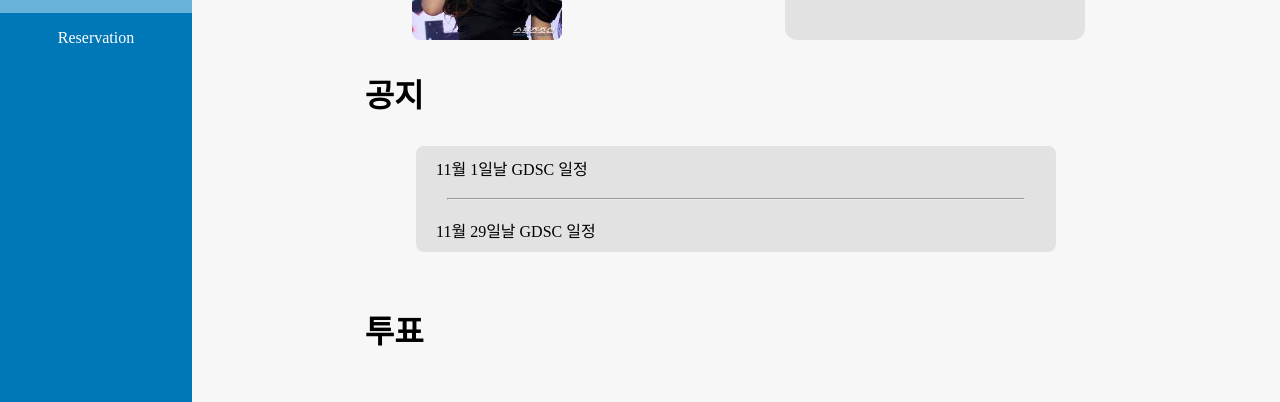
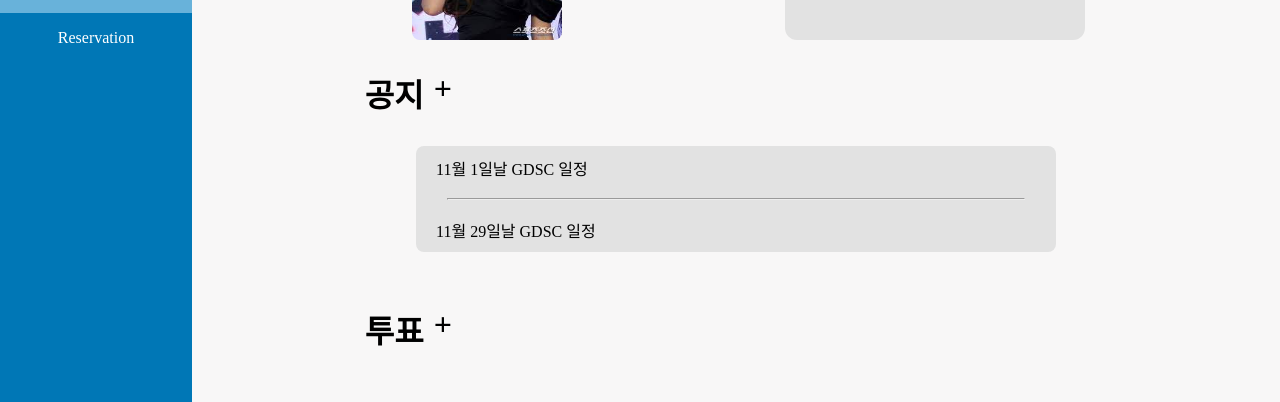
Before and after one commit to yundevingV/NeoTrinity, a React (Create React App) app in the folder Frontend/: page /group in a window 1280 px wide. Shown: the part 227-629 px from the top of the page. Built offline with nearby package versions, Linux system fonts and the light colour scheme; no server answers.

Commit message:
Feat : 공지, 투표 추가 버튼 구현

```diff
--- a/Frontend/src/pages/Group/Group.tsx
+++ b/Frontend/src/pages/Group/Group.tsx
@@ -33,7 +33,7 @@ export default function Group() {
 
             {/* 그룹 공지 */}
 
-            <h1>공지</h1>
+            <h1>공지 <StyledLink to='./notice/add'>+</StyledLink></h1>
 
             <NoticeContainer>
                 <NoticeItem>
@@ -48,7 +48,7 @@ export default function Group() {
             <ShowMore to={'/group/notice'} >+ 더보기</ShowMore>
             </ShowMoreContainer>
             {/* 그룹 투표 */}
-            <h1>투표</h1>
+            <h1>투표 <StyledLink to='./vote/add'>+</StyledLink></h1>
 
             <VoteContainer>
 
@@ -97,6 +97,13 @@ h1 {
     margin: 0;
 
 }
+`
+
+const StyledLink = styled(Link)`
+text-decoration : none;
+color : #000;
+
+margin-left : 10px;
 `
 
 const GroupContainer = styled.div`
```
